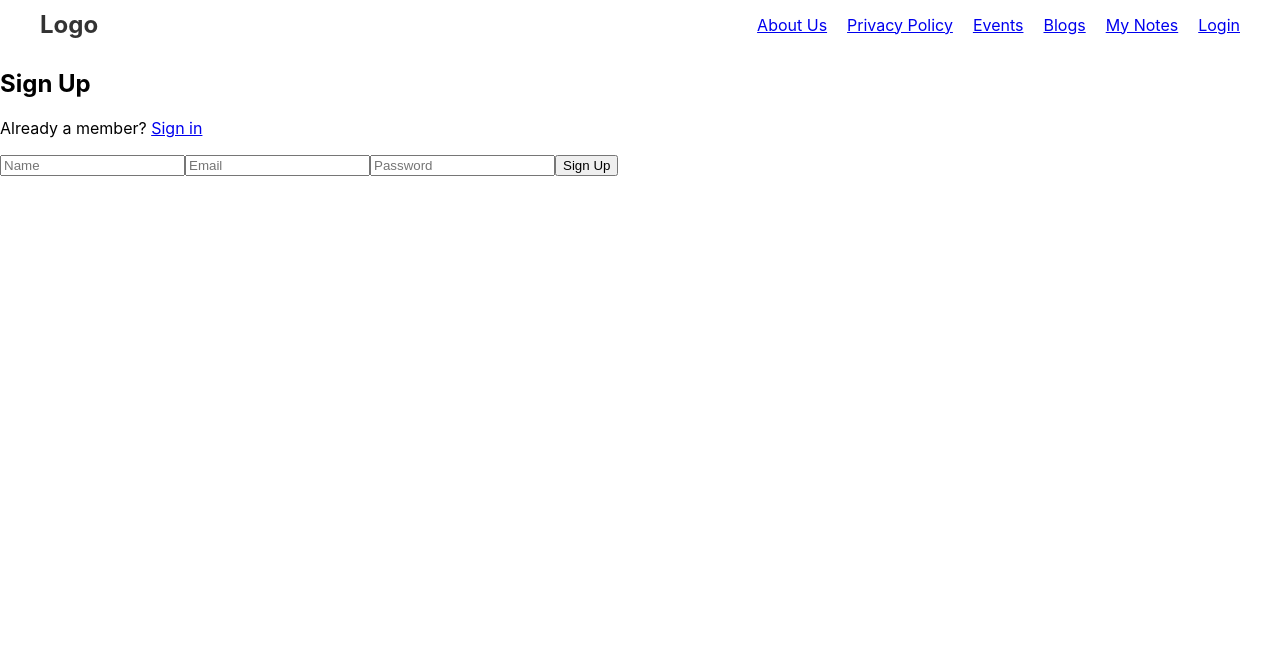
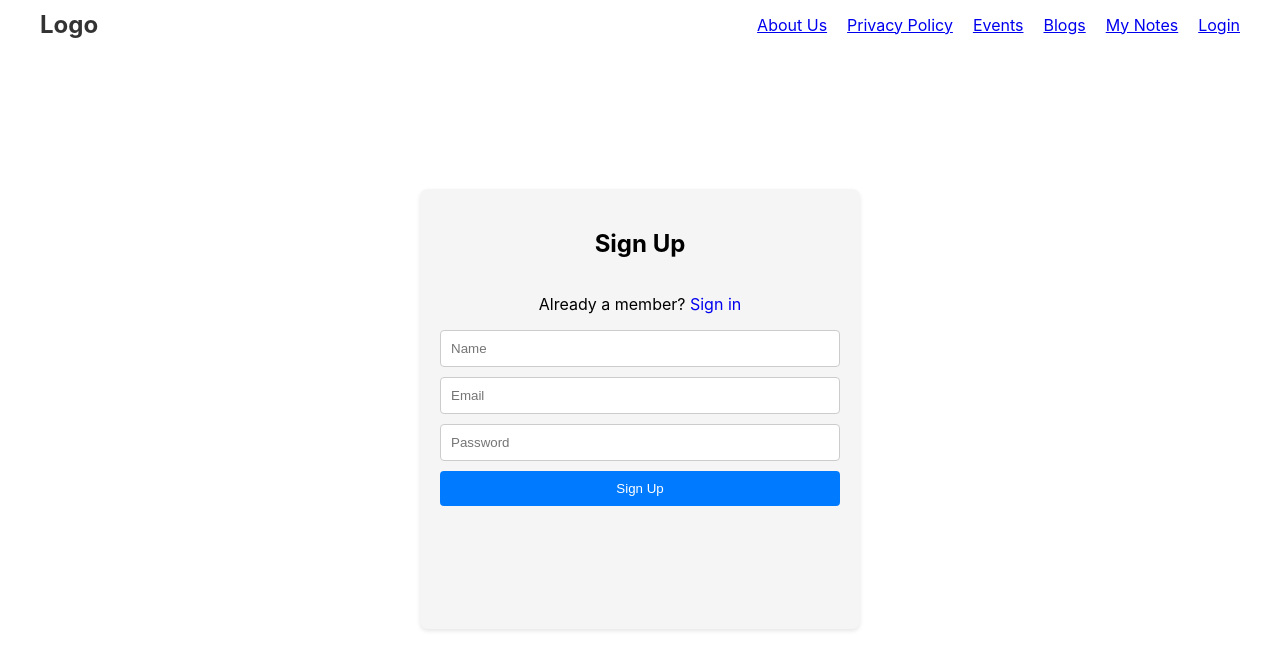
Before and after one commit to sameer-kumar-shrivastava/officeracademy, a React (Create React App) app: page /signup in a window 1280 px wide. Shown: the top 670 px of the page. Built offline with nearby package versions, Linux system fonts and the light colour scheme; no server answers.

Commit message:
updated signup

```diff
--- a/src/Pages/Login/Login.page.jsx
+++ b/src/Pages/Login/Login.page.jsx
@@ -52,7 +52,7 @@ const Login = () => {
     <div className="login-container">
       <h2>Login</h2>
       <p>
-        Don't have an account? <Link to="/signup">Sign up</Link>
+        Don't have an account? <Link className="signup-link" to="/signup">Sign up</Link>
       </p>
       <form onSubmit={handleLogin} className="login-form">
         <input
--- a/src/Pages/Login/Login.styles.scss
+++ b/src/Pages/Login/Login.styles.scss
@@ -1,6 +1,15 @@
+.login-container-page{
+    // background-color: antiquewhite;
+    height: 90vh;
+    display: flex;
+    align-items: center;
+    justify-content: center;
+}
+
 .login-container {
+    height: 50vh;
     width: 400px;
-    margin: auto;
+    margin: 0 auto;
     padding: 20px;
     display: flex;
     flex-direction: column;
@@ -9,6 +18,10 @@
     background-color: #f5f5f5;
     border-radius: 8px;
     box-shadow: 0 2px 4px rgba(0, 0, 0, 0.1);
+  }
+
+  .signup-link{
+    text-decoration: none;
   }
 
   .login-title {
@@ -83,7 +96,8 @@
   }
 
   .google-button:hover {
-    background-color: #dadbdc;
+    // background-color: #dadbdc;
+    color: #0056b3;
   }
 
   .google-icon {
--- a/src/Pages/SignUp/signup.page.jsx
+++ b/src/Pages/SignUp/signup.page.jsx
@@ -2,6 +2,7 @@
 import React, { useState } from 'react';
 import { Link } from 'react-router-dom';
 import firebase from '../../firebase';
+import './signup.styles.scss'
 
 const SignUp = () => {
   const [name, setName] = useState('');
@@ -50,33 +51,40 @@ const SignUp = () => {
 
 
   return (
-    <div>
+    <div className="signup-container-page">
+    <div className="signup-container">
       <h2>Sign Up</h2>
       <p>
-        Already a member? <Link to="/login">Sign in</Link>
+        Already a member? <Link className='signin-link' to="/login">Sign in</Link>
       </p>
-      <form onSubmit={handleSignup}>
+      <form onSubmit={handleSignup} className="signup-form">
         <input
           type="text"
           placeholder="Name"
           value={name}
           onChange={(e) => setName(e.target.value)}
+          className="signup-input"
         />
         <input
           type="email"
           placeholder="Email"
           value={email}
           onChange={(e) => setEmail(e.target.value)}
+          className="signup-input"
         />
         <input
           type="password"
           placeholder="Password"
           value={password}
           onChange={(e) => setPassword(e.target.value)}
+          className="signup-input"
         />
-        <button type="submit">Sign Up</button>
+        <button type="submit" className="signup-button">
+          Sign Up
+        </button>
       </form>
-      {error && <p>{error}</p>}
+      {error && <p className="signup-error">{error}</p>}
+    </div>
     </div>
   );
 };
--- a/src/Pages/SignUp/signup.styles.scss
+++ b/src/Pages/SignUp/signup.styles.scss
@@ -0,0 +1,67 @@
+.signup-container-page{
+    // background-color: antiquewhite;
+    height: 90vh;
+    display: flex;
+    align-items: center;
+    justify-content: center;
+}
+.signup-container {
+    height: 50vh;
+    width: 400px;
+    margin: 5vh auto;
+    padding: 20px;
+    background-color: #f5f5f5;
+    display: flex;
+    flex-direction: column;
+    text-align: center;
+    border-radius: 8px;
+    box-shadow: 0 2px 4px rgba(0, 0, 0, 0.1);
+  }
+
+  .signin-link{
+    text-decoration: none;
+  }
+
+//   h2 {
+//     font-size: 24px;
+//     font-weight: bold;
+//     margin-bottom: 20px;
+//     color: #333;
+//   }
+
+//   p {
+//     font-size: 16px;
+//     color: #333;
+//   }
+
+  .signup-form{
+    display: flex;
+    flex-direction: column;
+  }
+
+  .signup-input {
+    margin-bottom: 10px;
+    padding: 10px;
+    border: 1px solid #ccc;
+    border-radius: 4px;
+    // width: 100%;
+  }
+
+  .signup-button {
+    padding: 10px;
+    background-color: #007bff;
+    color: white;
+    border: none;
+    border-radius: 4px;
+    cursor: pointer;
+    width: 100%;
+  }
+
+  .signup-button:hover {
+    background-color: #0056b3;
+  }
+
+  .signup-error {
+    color: red;
+    margin-top: 10px;
+  }
```
